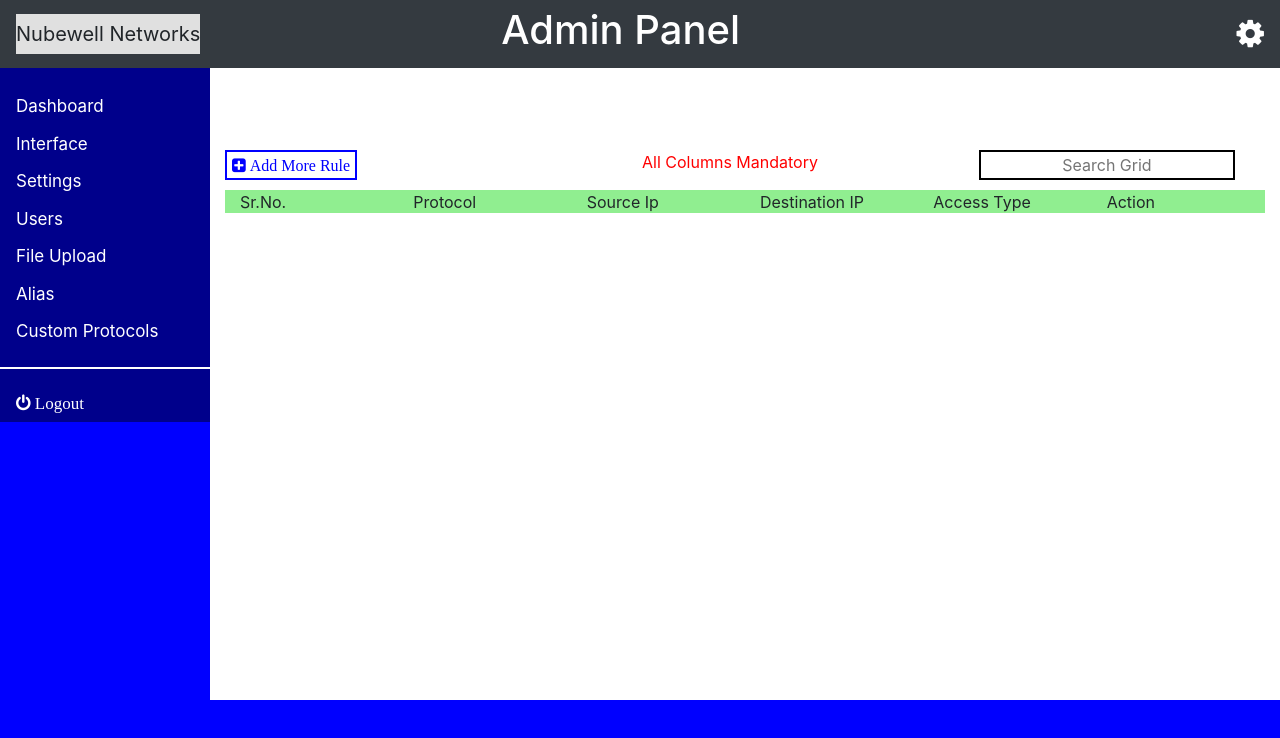
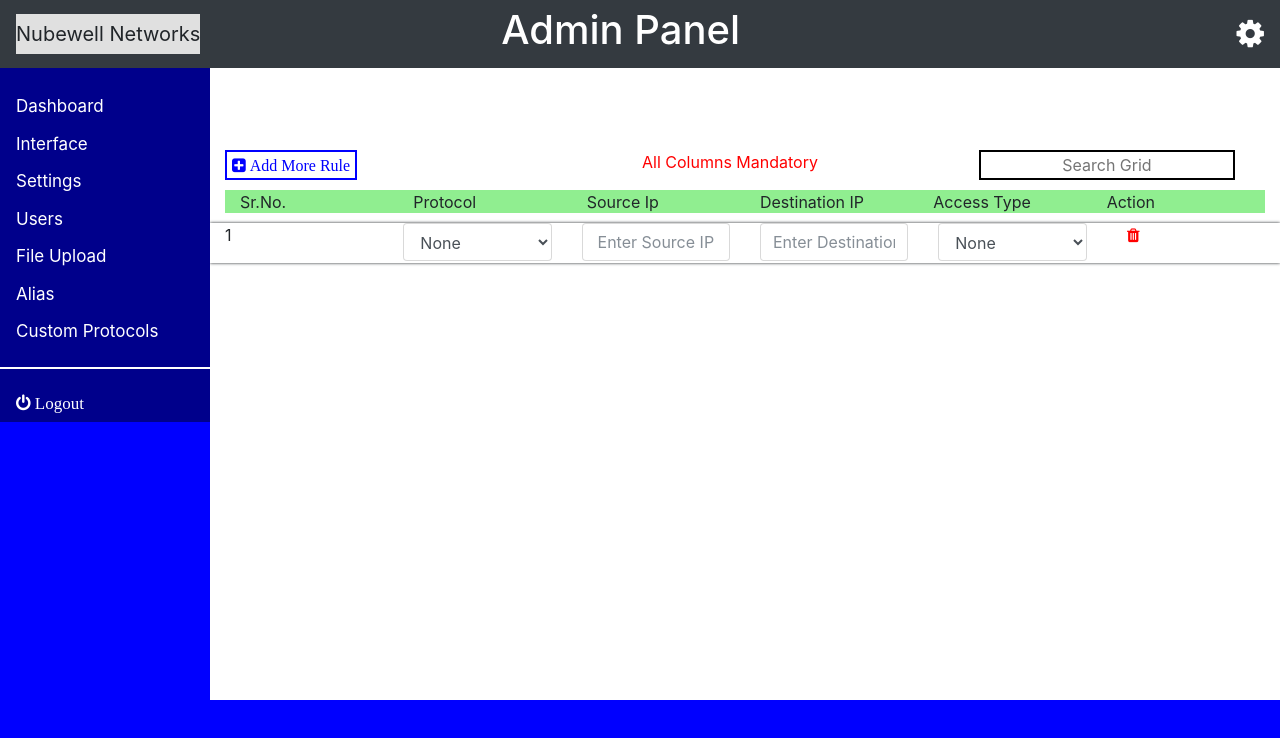
Before and after one commit to akash-karwande/userDashboard, an Angular app: page /dashboard in a window 1280 px wide. Shown: the top 738 px of the page. Built offline with nearby package versions, Linux system fonts and the light colour scheme.

Commit message:
design changes in dashboard

```diff
--- a/src/app/app.module.ts
+++ b/src/app/app.module.ts
@@ -1,6 +1,7 @@
 import { BrowserModule } from '@angular/platform-browser';
 import { NgModule } from '@angular/core';
-import {NgbModule} from '@ng-bootstrap/ng-bootstrap';
+import { NgbModule } from '@ng-bootstrap/ng-bootstrap';
+import { ReactiveFormsModule } from '@angular/forms';
 
 import { AppRoutingModule } from './app-routing.module';
 import { AppComponent } from './app.component';
@@ -18,7 +19,8 @@ import { DashboardComponent } from './dashboard/dashboard.component';
   imports: [
     BrowserModule,
     AppRoutingModule,
-    NgbModule
+    NgbModule,
+    ReactiveFormsModule
   ],
   providers: [],
   bootstrap: [AppComponent]
--- a/src/app/dashboard/dashboard.component.css
+++ b/src/app/dashboard/dashboard.component.css
@@ -55,11 +55,12 @@ hr {
 	padding-top: 150px;
 }
 
-app-dashboard {
-	background-color: #fff;
-}
 .row.one {
 	width: 100%;
+}
+.row.two2 {
+	margin-top: 1%;
+	box-shadow: 0px 0px 3px 0px;
 }
 .fa.fa-plus-square {
 	color: blue;
@@ -97,3 +98,8 @@ input::placeholder {
 	width: 30%;
 	cursor: pointer;
 }
+
+.fa.fa-trash.red {
+	cursor: pointer;
+	margin-left: 7%;
+}
--- a/src/app/dashboard/dashboard.component.html
+++ b/src/app/dashboard/dashboard.component.html
@@ -47,6 +47,37 @@
 			<p>Action</p>
 		</div>
 	</div>
+
+	<div class="row two2">
+		<div class="col-md-2">
+			<p>1</p>
+		</div>
+		<div class="col-md-2">
+			<select class="form-control">
+			  <option value="volvo">None</option>
+			  <option value="saab">IP</option>
+			  <option value="opel">TCP</option>
+			  <option value="audi">HTTP</option>
+			</select>
+		</div>
+		<div class="col-md-2">
+			<input class="form-control" type="text" placeholder="Enter Source IP">
+		</div>
+		<div class="col-md-2">
+			<input type="text" class="form-control" placeholder="Enter Destination IP">
+		</div>
+		<div class="col-md-2">
+			<select class="form-control">
+			  <option value="volvo">None</option>
+			  <option value="saab">Permit</option>
+			  <option value="opel">Denied</option>
+			  <option value="audi">All</option>
+			</select>
+		</div>
+		<div class="col-md-2">
+			<i class="fa fa-trash red"></i>
+		</div>
+	</div>
 	</div>
 </div>
 
@@ -59,7 +90,7 @@
     <p>Are you sure want to logout ?</p>
   </div>
   <div class="modal-footer">
-    <button routerLink="logout" type="button" id="buttn" class="btn btn-primary" (click)="c('Save click')">Logout</button>
+    <button routerLink="logout" type="button" id="buttn" class="btn btn-primary" (click)="c('Save click')">Ok</button>
     <button type="button" id="buttn" class="btn btn-danger" (click)="c('Save click')">Cancel</button>
   </div>
 </ng-template>
--- a/src/app/dashboard/dashboard.component.ts
+++ b/src/app/dashboard/dashboard.component.ts
@@ -1,5 +1,6 @@
 import { Component, OnInit } from '@angular/core';
 import { NgbModalConfig, NgbModal } from '@ng-bootstrap/ng-bootstrap';
+import { Router } from '@angular/router';
 
 
 @Component({
@@ -9,8 +10,8 @@ import { NgbModalConfig, NgbModal } from '@ng-bootstrap/ng-bootstrap';
   providers: [NgbModalConfig, NgbModal]
 })
 export class DashboardComponent implements OnInit {
-
-  constructor(config: NgbModalConfig, private modalService: NgbModal) {
+	private modalRef;
+  constructor(config: NgbModalConfig, private modalService: NgbModal,private router:Router) {
   	config.backdrop = 'static';
     config.keyboard = false;
   }
@@ -19,7 +20,19 @@ export class DashboardComponent implements OnInit {
   }
 
   open(content) {
-    this.modalService.open(content);
+    this.modalRef = this.modalService.open(content);
+    setTimeout(() => {
+    	let counter = 120;
+    	counter --;
+    	if(counter ===0) {
+    		this.modalRef.close();
+    		this.router.navigate(['']);
+    	}
+
+
+    }, 2 * 60 * 1000);
+
   }
 
+
 }
--- a/src/app/login/login.component.css
+++ b/src/app/login/login.component.css
@@ -25,4 +25,5 @@ h2 {
 
 .btn.btn-primary {
 	background-color: orange;
+	cursor: pointer;
 }
--- a/src/app/login/login.component.html
+++ b/src/app/login/login.component.html
@@ -1,14 +1,14 @@
 <div class="container col-md-4 col-sm-12 col-xs-12">
 		<h2>Nubewell<br/>Networks</h2>
-	<form>
+	<form [formGroup]="loginForm" novalidate>
 		<div class="form-group">
-			<input class="form-control" type="text" placeholder="username/email">
+			<input formControlName ="email" class="form-control" type="text" [(ngModel)]="email" placeholder="username/email">
 		</div>
 		<div class="form-group">
-			<input class="form-control" type="password" placeholder="password">
+			<input formControlName ="password" [ngModel]="password" class="form-control" type="password" placeholder="password">
 		</div>
 		<div class="form-group">
-			<button routerLink="dashboard" class="btn btn-primary" type="button">Login</button>
+			<button [disabled]="!loginForm.valid" routerLink="dashboard" class="btn btn-primary" type="button">Login</button>
 		</div>
 	</form>
 </div>
--- a/src/app/login/login.component.ts
+++ b/src/app/login/login.component.ts
@@ -1,15 +1,24 @@
 import { Component, OnInit } from '@angular/core';
-
+import { FormBuilder, FormGroup, Validators } from '@angular/forms';
 @Component({
   selector: 'app-login',
   templateUrl: './login.component.html',
   styleUrls: ['./login.component.css']
 })
 export class LoginComponent implements OnInit {
+	 loginForm: FormGroup;
 
-  constructor() { }
+  constructor(private fb: FormBuilder) { }
 
   ngOnInit() {
+
+  	this.loginForm = this.fb.group({
+            email: ['', Validators.compose([Validators.required, Validators.pattern('.+@.+\..+')])],
+            password: ['', Validators.compose([Validators.required, Validators.minLength(5)])]
+  });
+
+
   }
 
+
 }
--- a/src/app/logout/logout.component.css
+++ b/src/app/logout/logout.component.css
@@ -8,3 +8,7 @@
 	text-align: center;
 	border-radius: 25px;
 }
+
+.btn.btn-primary {
+	cursor: pointer;
+}
```
